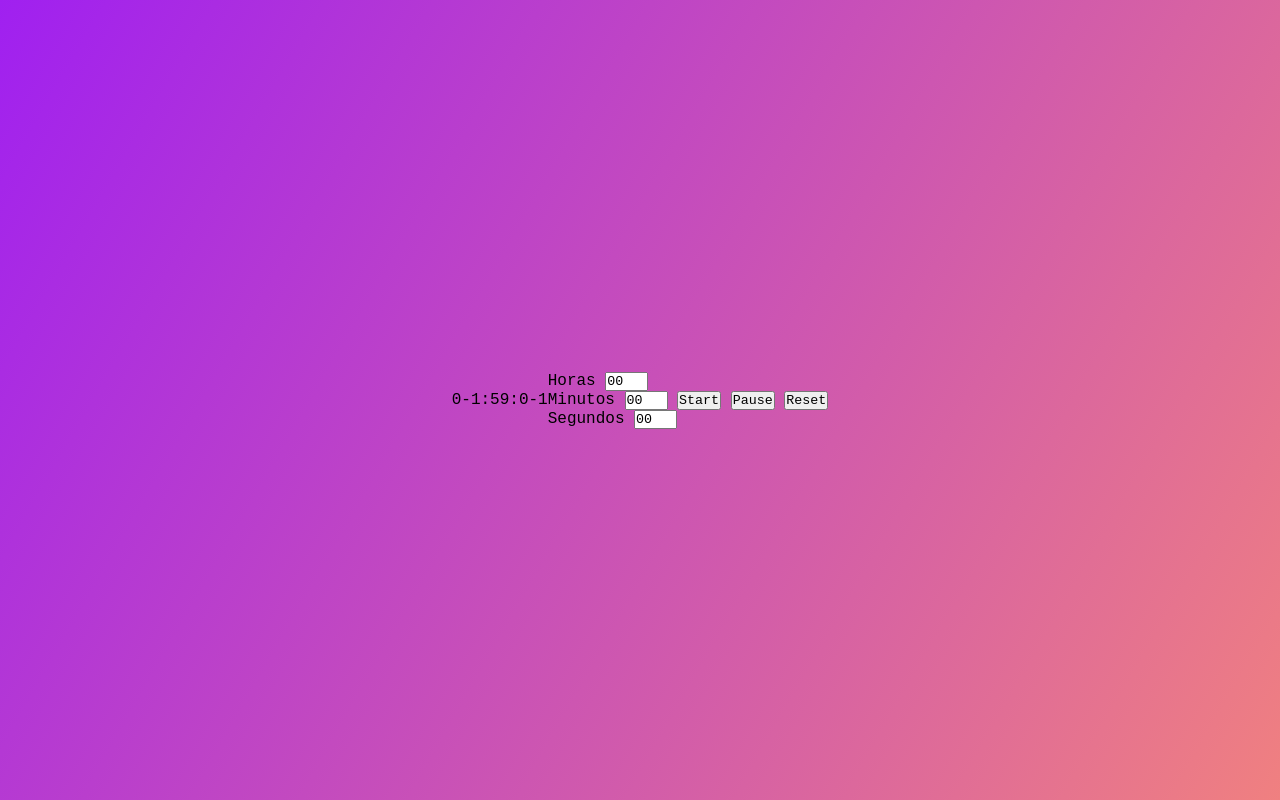
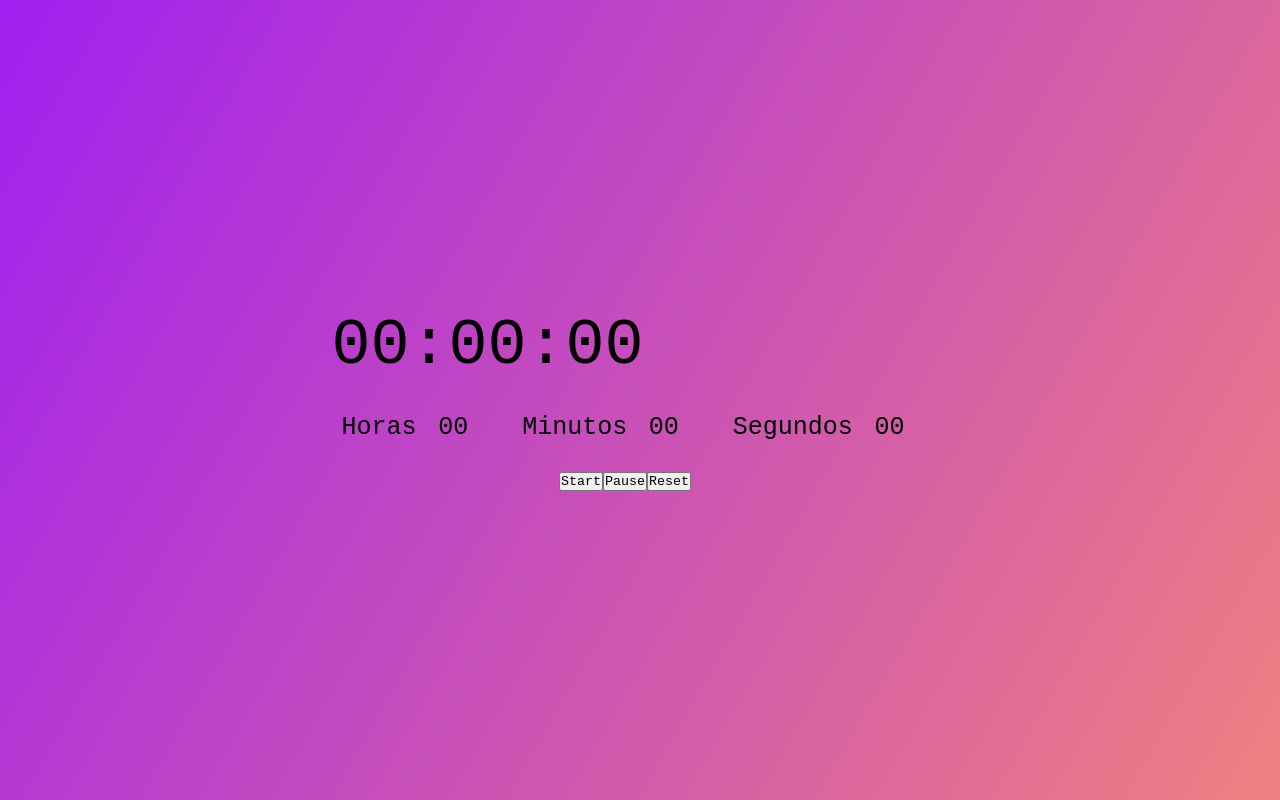
Before and after one commit to Alexsandro-souza/relogio_de_contagem_regressiva, a plain HTML site: page index.html in a window 1280 px wide. Both pictures are taken after a click on the button "Start". Drawn offline with Linux system fonts and the light colour scheme.

Commit message:
Finalizando logica e css

```diff
--- a/css/style.css
+++ b/css/style.css
@@ -23,25 +23,39 @@ body{
     box-shadow: 0px 8px 10px rgba(0, 0, 0.5);
 
 }
-.relogio div{
-    height: 170px;
-    width: 150px;
-    display: flex;
-    flex-direction:column;
-    justify-content: center;
-    letter-spacing: 5px;
-    font-size: 20px;
+
+label{
+    font-size: 25px;
+    padding-right: 10px;
+}
+
+input{
+    font-size:25px;
+    background:transparent;
+    box-shadow:transparent;
+    border-color: transparent;
 
 }
 
-.botoes{
-    display: flex;
-    align-items:center;
-    justify-content: space-around;
-    height: 30px;
-    width: 600px;
-    background: transparent;
-    border-radius: 35px;
-    box-shadow: 0px 8px 10px rgba(0, 0, 0.5);
+.temporizador{
+    font-size: 65px;
+    justify-content: center;
 
 }
+
+.input-container{
+    margin: 10px;
+}
+
+.align-inputs{
+    display: flex;
+    justify-content: center;
+}
+
+.btn{
+    display: flex;
+    justify-content: center;
+    padding-right: 30px;
+    text-align: center;
+
+}
--- a/index.html
+++ b/index.html
@@ -6,8 +6,9 @@
     <title>Relógio regressivo</title>
   </head>
   <body>
+    <div id="bloco" class="blocopricipal">
       <div id="timer" class="temporizador">00:00:00</div>
-
+      <br/>
       <section class="align-inputs">
         <div class="input-container">
           <label for="hour">Horas</label>
@@ -23,12 +24,14 @@
         </div>
 
       </section>
+      <br/>
+
       <div class="btn">
         <button id="btn-start">Start</button>
         <button id="btn-pause">Pause</button>
         <button id="btn-reset">Reset</button>
 
       </div>
-
+    </div>
   <script src="js/script.js"></script>
   </body></html>
--- a/js/script.js
+++ b/js/script.js
@@ -2,31 +2,43 @@ const clickStart = document.getElementById('btn-start');  //Caputei o botão no
 const clickPause = document.getElementById('btn-pause');  //Caputei o botão no html
 const clickReset = document.getElementById('btn-reset');  //Caputei o botão no html
 
+
+const horas = document.getElementById('hour');
+const minutos = document.getElementById('minute');
+const segundos = document.getElementById('second');
+
+
+
 // Criei uma função após um evento "Click no botão start"
 clickStart.addEventListener('click', () => {
-  const horas = document.getElementById('hour');
-  const minutos = document.getElementById('minute');
-  const segundos = document.getElementById('second');
-
-  let duracao = (parseInt(horas.value) * 60 * 60) + (parseInt(minutos.value) * 60) + parseInt(segundos.value);
+   let duracao = (parseInt(horas.value) * 60 * 60) + (parseInt(minutos.value) * 60) + parseInt(segundos.value);
 
   visualizarTemporizador = document.getElementById('timer');
 
   timer1(duracao, visualizarTemporizador);
 })
 
-clickPause.addEventListener('click', () => {
-  clearInterval(interval)
-})
+// - Não conseguir fazer o botão de pause funcionar
+/*Cclick no botão pause
+  clickPause.addEventListener('click', () => {
+  (interval)
+})*/
 
-//clickReset.addEventListener('click', () => {
-  //clearInterval(interval);
-  //visualizarTemporizador = "00:00:00"
-//})
+// - Não conseguir fazer o botão de reset funcionar
+/* Cclick no botão reset
+clickReset.addEventListener('click', () => {
+  horas= "00"
+  minutos = "00"
+  segundos = "00"
+  stop(interval)
+  visualizarTemporizador = "00:00:00"
+})*/
+
+
 
 
 const timer1 = (duracao, visualizarTemporizador) => {
-  let tempo = duracao;
+  let tempo = duracao; // Quantidade de seg calculada na função clicStart
   let horas, minutos, segundos;
 
   let interval = setInterval(() => {
@@ -34,18 +46,24 @@ const timer1 = (duracao, visualizarTemporizador) => {
     minutos = Math.floor(tempo / 60 - (horas * 60));
     segundos = Math.floor(tempo % 60);
 
-    console.log(timer1);
-
     horas1 = horas < 10 ? '0' + horas : horas;
     minutos1 = minutos < 10 ? '0' + minutos : minutos;
     segundos1 = segundos < 10 ? '0' + segundos : segundos;
 
+
     visualizarTemporizador.innerHTML = horas1 + ":" + minutos1 + ":" +segundos1;
     tempo -= 1;
+    console.log(tempo)
 
-    if(timer < 0){
-      visualizarTemporizador.display.innerHTML = 'ACABOU!!!';
+    if(tempo < 1){
       clearInterval(interval);
+      visualizarTemporizador.innerHTML = '00:00:00';
+
     }
+
+
+
   }, 1000);
+
+
 }
```
Also changed, not shown: 1 other file. Lines whose indentation alone changed are shown as unchanged.
